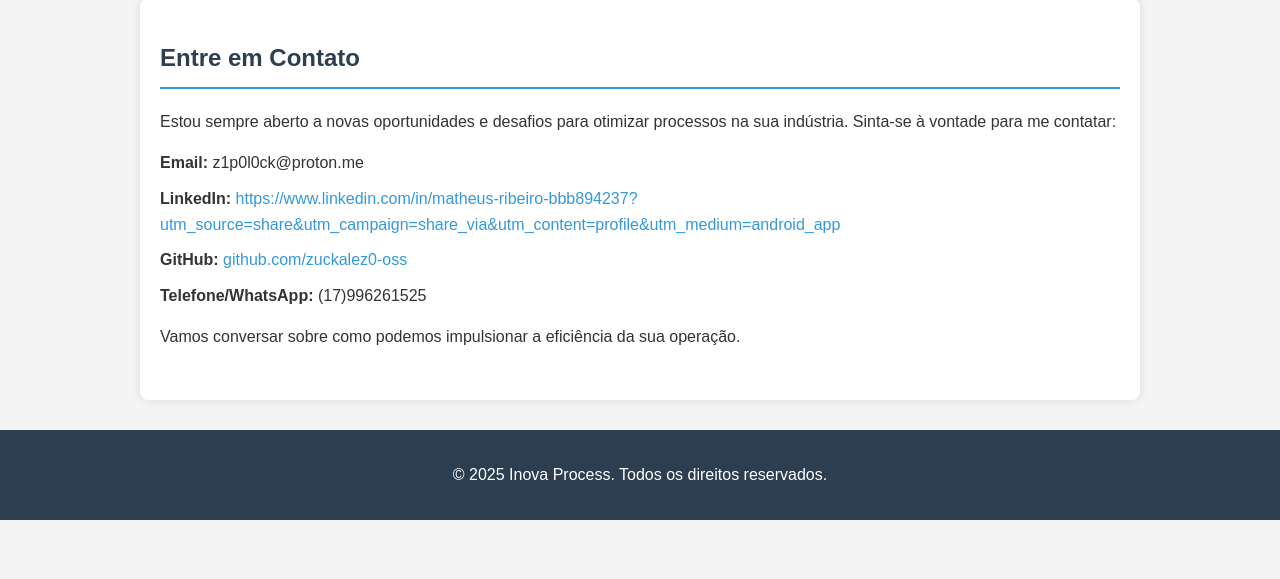
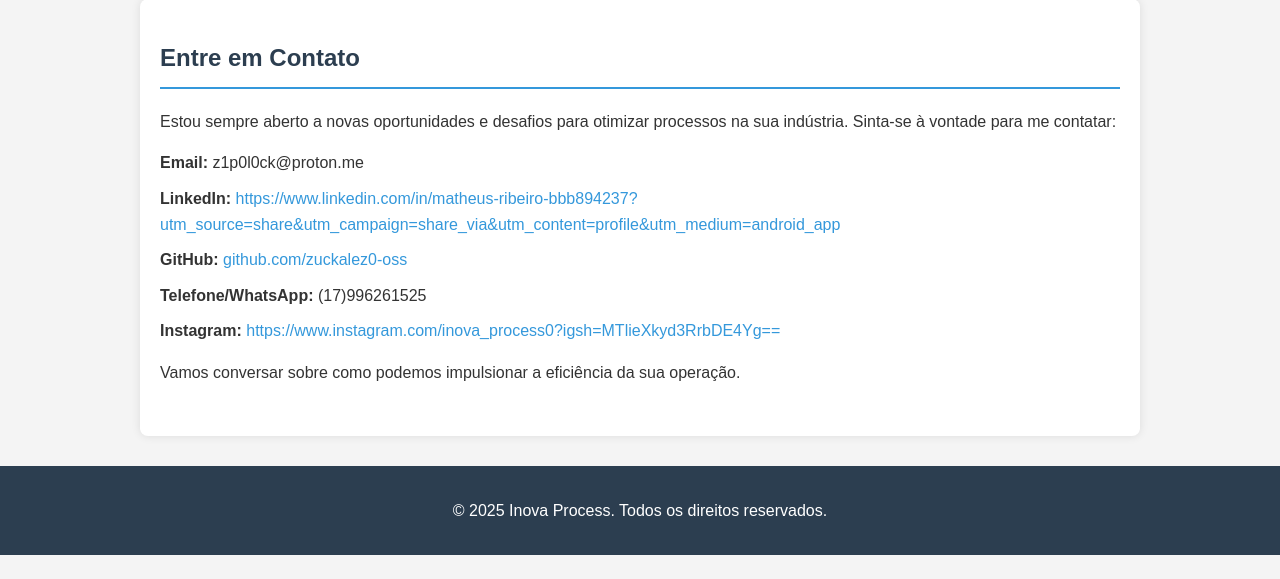
Before and after one commit to zuckalez0-oss/portfolio_inova_process, a Flask app: page /contato in a window 1280 px wide. Shown: the part 79-658 px from the top of the page. Run offline with Flask 3, Linux system fonts and the light colour scheme.

Commit message:
Update contato.html

```diff
--- a/templates/contato.html
+++ b/templates/contato.html
@@ -26,6 +26,7 @@
                 <li><strong>LinkedIn:</strong> <a href="https://www.linkedin.com/in/matheus-ribeiro-bbb894237?utm_source=share&utm_campaign=share_via&utm_content=profile&utm_medium=android_app target="_blank">https://www.linkedin.com/in/matheus-ribeiro-bbb894237?utm_source=share&utm_campaign=share_via&utm_content=profile&utm_medium=android_app</a></li>
                 <li><strong>GitHub:</strong> <a href="https://github.com/zuckalez0-oss" target="_blank">github.com/zuckalez0-oss</a></li>
                 <li><strong>Telefone/WhatsApp:</strong> (17)996261525</li>
+                <li><strong>Instagram:</strong> <a href = "https://www.instagram.com/inova_process0?igsh=MTlieXkyd3RrbDE4Yg==" target = "_blank">https://www.instagram.com/inova_process0?igsh=MTlieXkyd3RrbDE4Yg==</a></li>
             </ul>
             <p>Vamos conversar sobre como podemos impulsionar a eficiência da sua operação.</p>
         </section>
```
